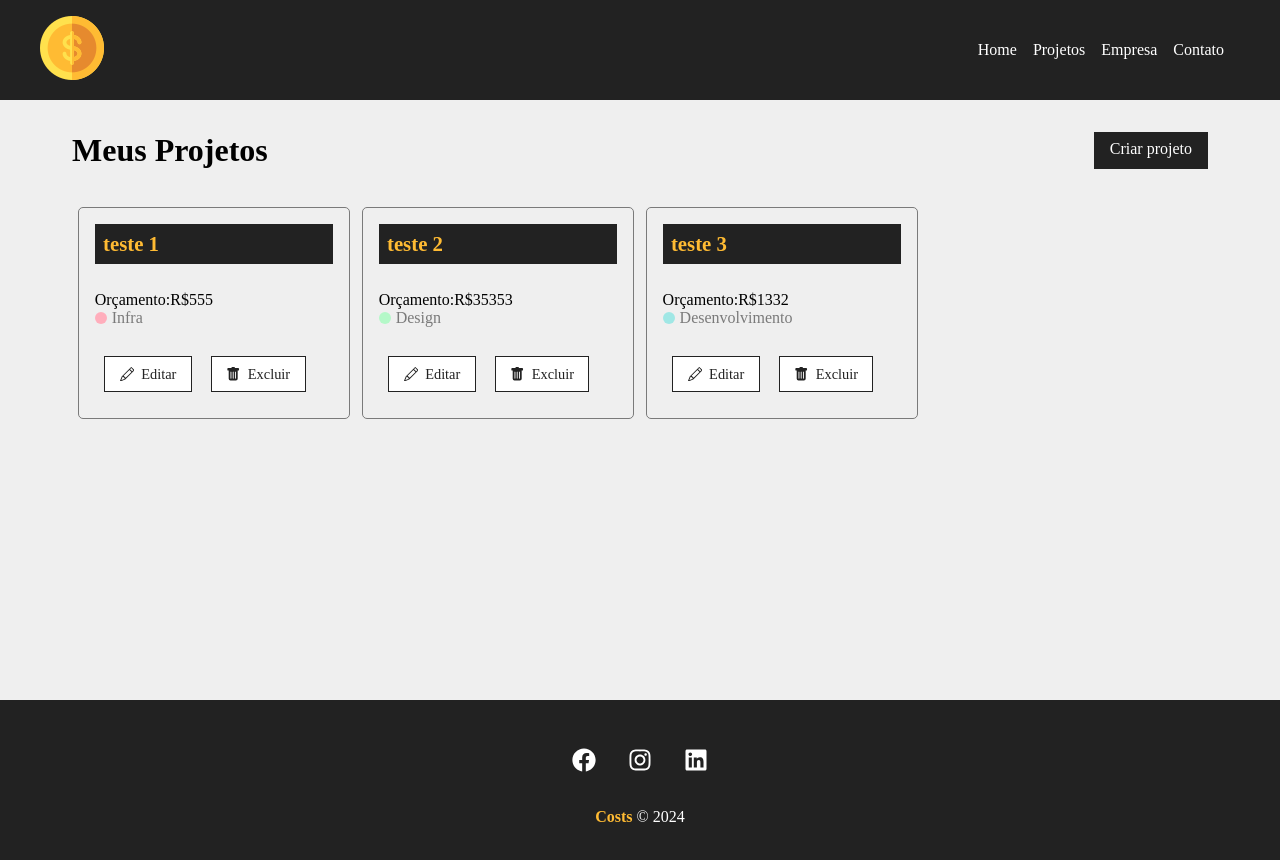
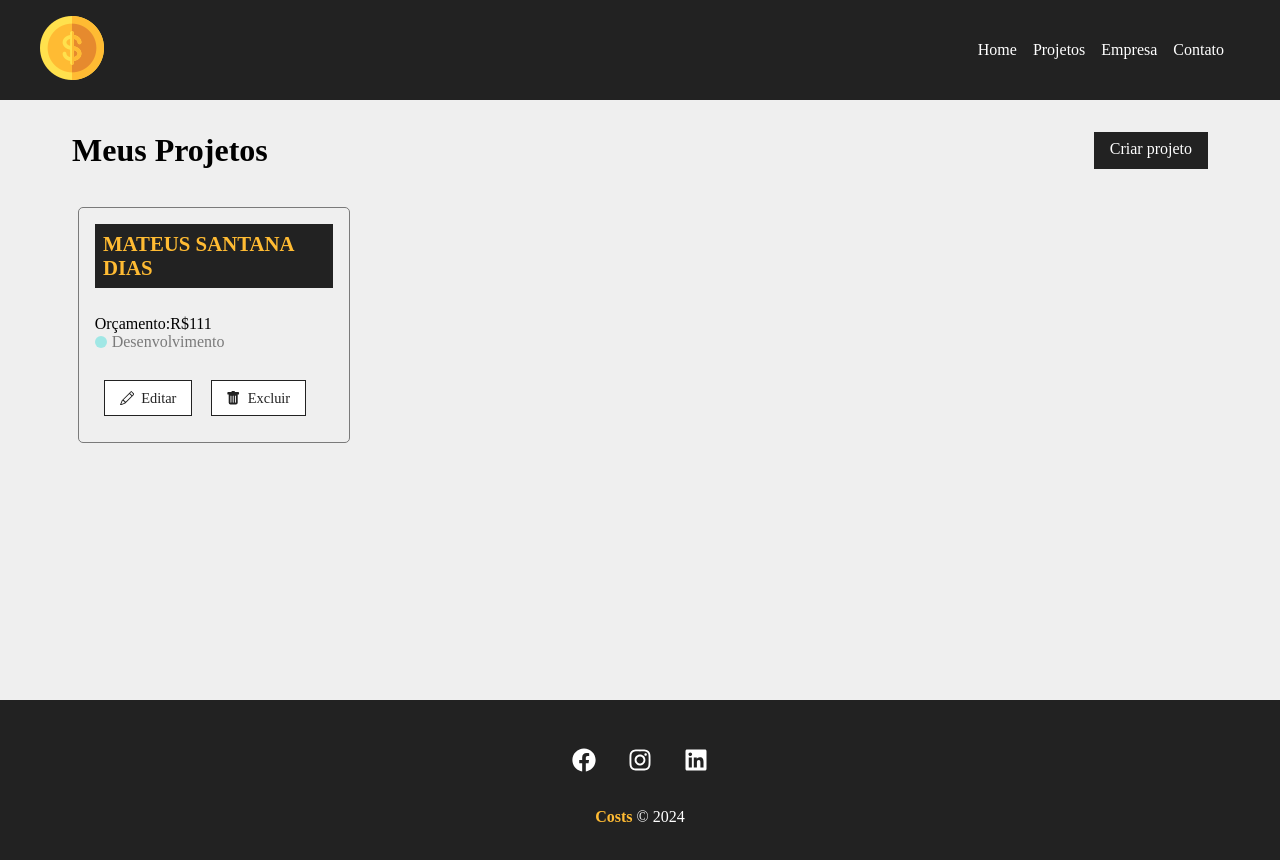
Before and after one commit to DomingosCapewa/react, a React (Create React App) app: page /projetos in a window 1280 px wide. Shown: the top 860 px of the page. Built offline with nearby package versions, Linux system fonts and the light colour scheme; data requests are answered from the project's data file.

Commit message:
Adicionado a opção de remover projeto

```diff
--- a/db.json
+++ b/db.json
@@ -1,31 +1,9 @@
 {
   "projects": [
     {
-      "id": "3eb5",
-      "name": "teste 1",
-      "budget": "555",
-      "category": {
-        "id": "1",
-        "name": "Infra"
-      },
-      "cost": 0,
-      "services": []
-    },
-    {
-      "id": "2a2f",
-      "name": "teste 2",
-      "budget": "35353",
-      "category": {
-        "id": "2",
-        "name": "Design"
-      },
-      "cost": 0,
-      "services": []
-    },
-    {
-      "id": "049e",
-      "name": "teste 3",
-      "budget": "1332",
+      "id": "ec73",
+      "name": "MATEUS SANTANA DIAS",
+      "budget": "111",
       "category": {
         "id": "3",
         "name": "Desenvolvimento"
--- a/src/Components/pages/Projetos.js
+++ b/src/Components/pages/Projetos.js
@@ -1,7 +1,7 @@
 import { useLocation } from "react-router-dom";
 import Message from "../layout/Message";
 
-import styles from '../layout/Projetos.module.css'
+import styles from '../layout/Projetos.module.css';
 import Container from './../layout/Container';
 import Loading from "../layout/Loading";
 import LinkButton from "../layout/LinkButton";
@@ -9,49 +9,71 @@
 import { useState, useEffect } from "react";
 
 function Projetos() {
-    const [projects, setProjects] = useState([])
-    const [removeLoading, setRemoveLoading] = useState(false)
+    const [projects, setProjects] = useState([]);
+    const [removeLoading, setRemoveLoading] = useState(false);
+    const [message, setMessage] = useState('');
 
     const location = useLocation();
-    const message = location.state?.message;
+    const initialMessage = location.state?.message;
 
-useEffect(()=> {
-   setTimeout(
-   () => {
-    fetch("http://localhost:5000/projects",
-        {method: "GET",
+    useEffect(() => {
+        setTimeout(() => {
+            fetch("http://localhost:5000/projects", {
+                method: "GET",
                 headers: {
                     "Content-Type": "application/json"
                 }
             })
                 .then((resp) => resp.json())
                 .then((data) => {
-            console.log(data)
-            setProjects(data)
-            setRemoveLoading(true)
+                    console.log(data);
+                    setProjects(data);
+                    setRemoveLoading(true);
                 })
-         .catch((err) => console.log(err))
-   }, 500)
-}, [])
+                .catch((err) => console.log(err));
+        }, 400);
+    }, []);
+
+    function removeProjeto(id) {
+        fetch(`http://localhost:5000/projects/${id}`, {
+            method: 'DELETE',
+            headers: {
+                'Content-Type': 'application/json'
+            }
+        })
+            .then(resp => resp.json())
+            .then(() => {
+                setProjects(projects.filter((project) => project.id !== id));
+                setMessage('Projeto removido com sucesso!');
+            })
+            .catch(err => {
+                console.log(err);
+                setMessage('Erro ao remover o projeto.');
+            });
+    }
+
     return (
         <div className={styles.project_container}>
             <div className={styles.title_container}>
                 <h1>Meus Projetos</h1>
                 <LinkButton to="/novoprojeto" text="Criar projeto" />
             </div>
+            {initialMessage && <Message type="success" msg={initialMessage} />}
             {message && <Message type="success" msg={message} />}
             <Container customClass="start">
                 {projects.length > 0 &&
                     projects.map((project) => (
-        <ProjectCard id={project.id} name={project.name}
+                        <ProjectCard
+                            id={project.id}
+                            name={project.name}
                             budget={project.budget}
                             category={project.category.name}
-        key={project.id}/>
-
+                            key={project.id}
+                            handleRemove={() => removeProjeto(project.id)}
+                        />
                     ))}
-
                 {!removeLoading && <Loading />}
-      {removeLoading && projects.length === 0  && (
+                {removeLoading && projects.length === 0 && (
                     <p>Não há projetos cadastrados</p>
                 )}
             </Container>
--- a/src/Components/project/ProjectCard.js
+++ b/src/Components/project/ProjectCard.js
@@ -5,6 +5,12 @@
 
 
 function ProjectCard({id, name, budget, category, handleRemove}) {
+
+        const remove = (e) => {
+            e.preventDefault()
+            handleRemove(id)
+        }
+
         return(
             <div className={styles.project_card}>
                 <h4>{name}</h4>
@@ -16,7 +22,7 @@
                 <Link to="/">
                     <BsPencil />Editar
                 </Link>
-            <button>
+                <button onClick={remove}>
                     <BsFillTrashFill />Excluir
                 </button>
             </div>
```
Lines whose indentation alone changed are shown as unchanged.
